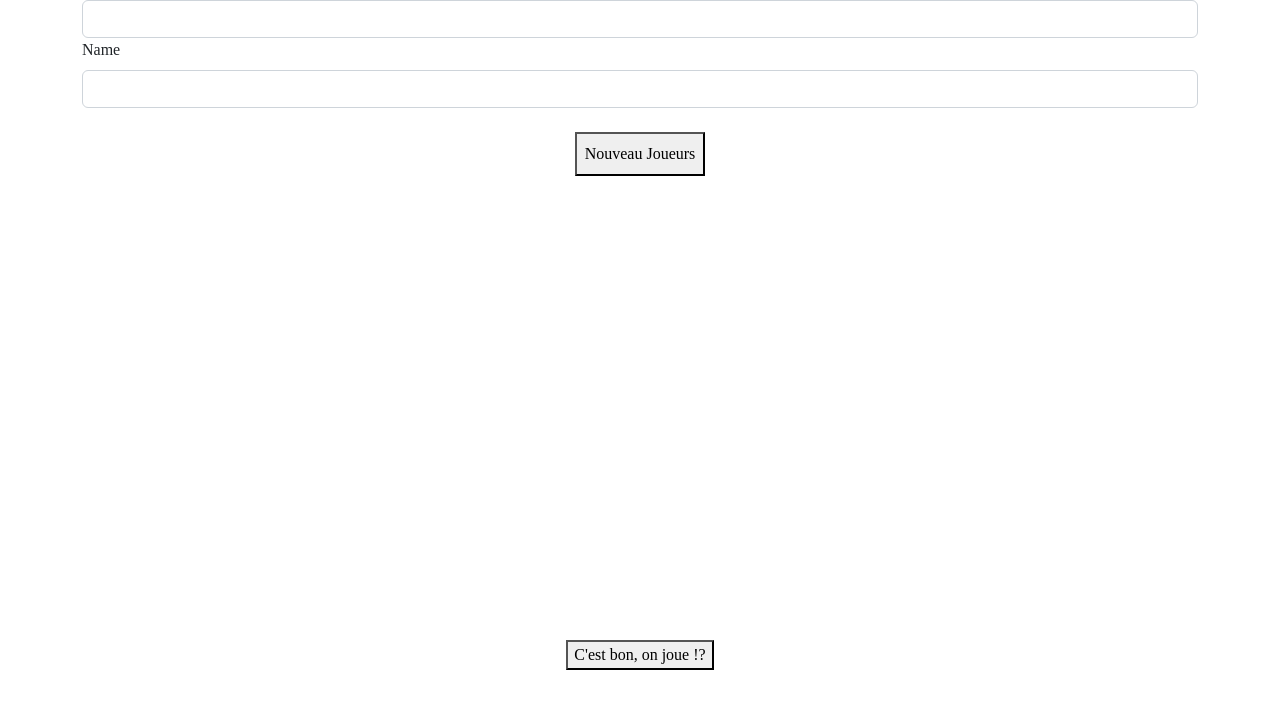
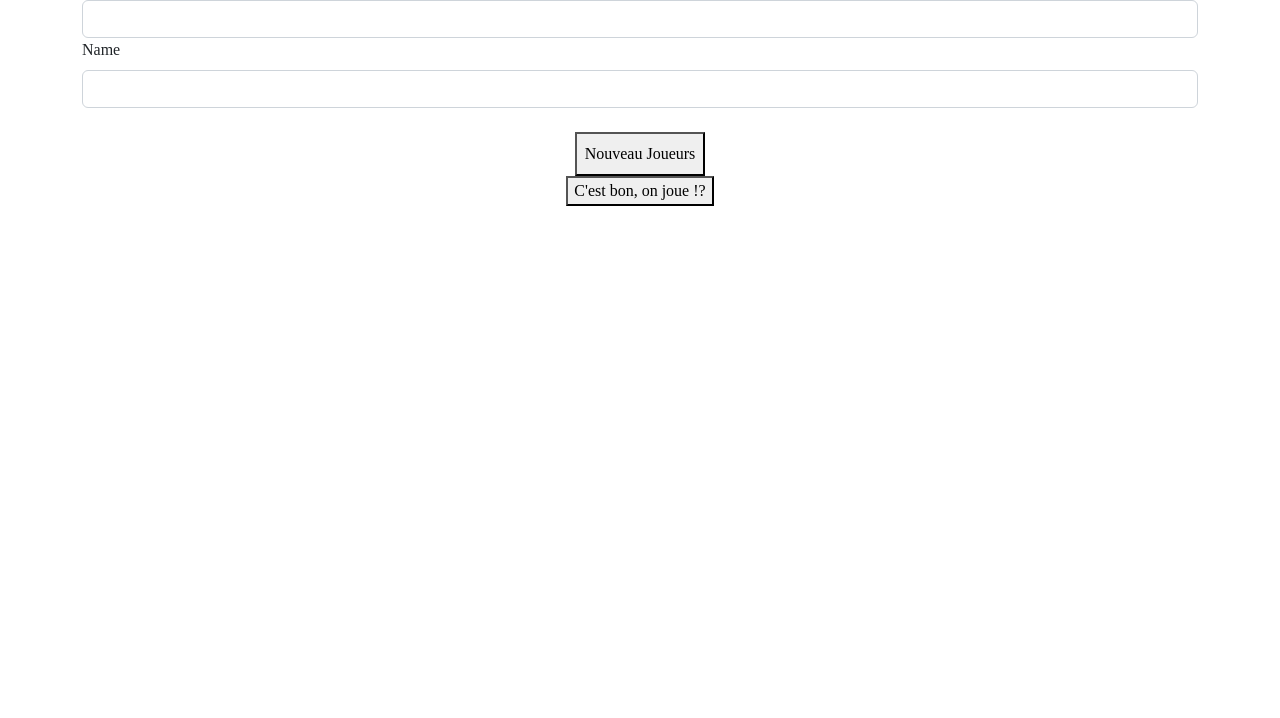
Before and after one commit to Kazawees/jeuBagel, a Symfony app: template templates/player/create.html.twig in a window 1280 px wide. Shown: the part 82-800 px from the top of the page. Run offline with Twig, Linux system fonts and the light colour scheme; the template is opened without the code that fills it, so the values that code supplies are empty; form fields are guessed from the names that the template uses; some libraries are stand-ins or nearby versions; some web fonts are replaced.

Commit message:
Update create.html.twig

```diff
--- a/templates/player/create.html.twig
+++ b/templates/player/create.html.twig
@@ -39,7 +39,7 @@
                     {% endfor %}
                 </div>
                 {{ form_errors(form.gamers) }}
-                <div class="text-center fixed-bottom mb-5">
+                <div class="text-center mb-5">
 
                     <button class="original">
 
```
